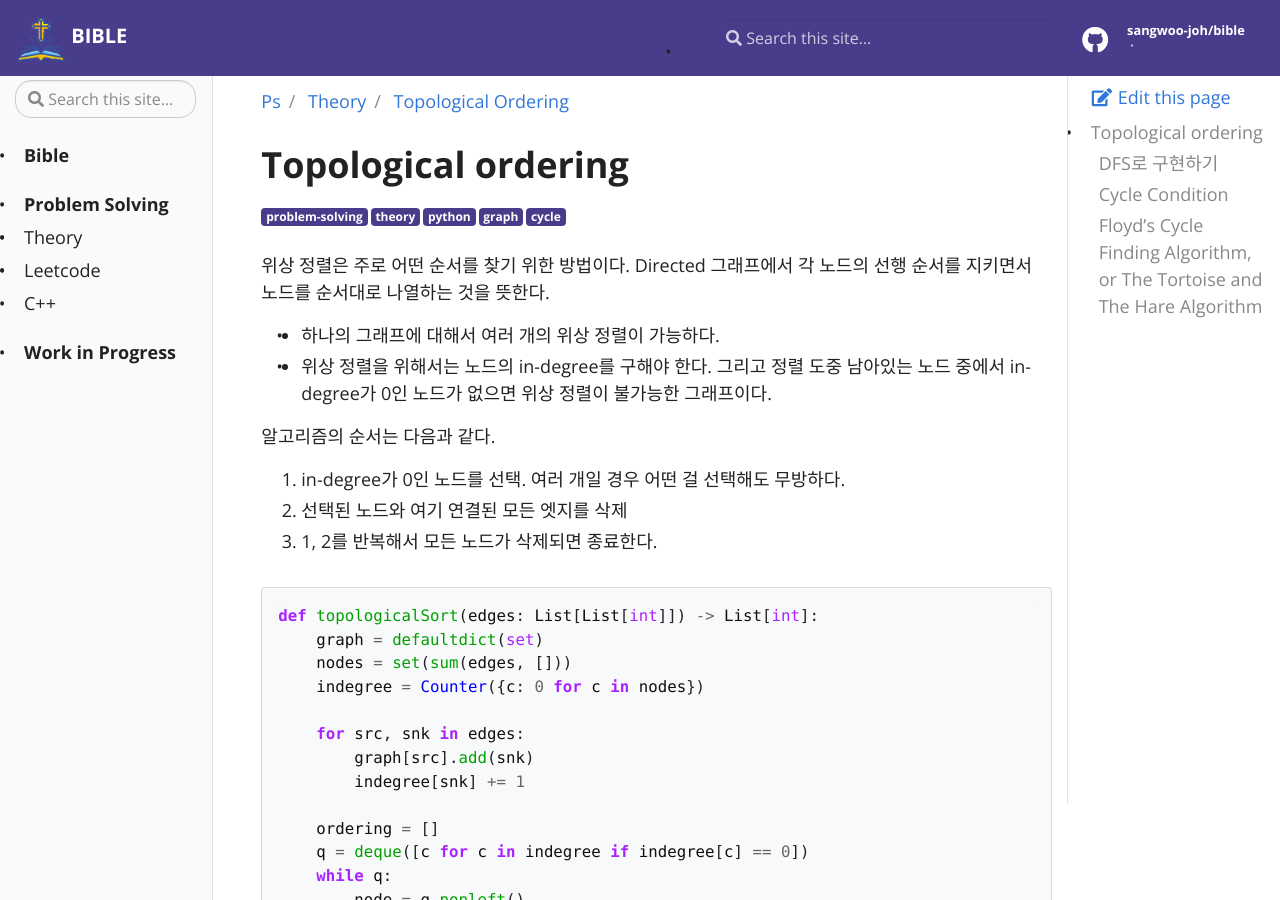
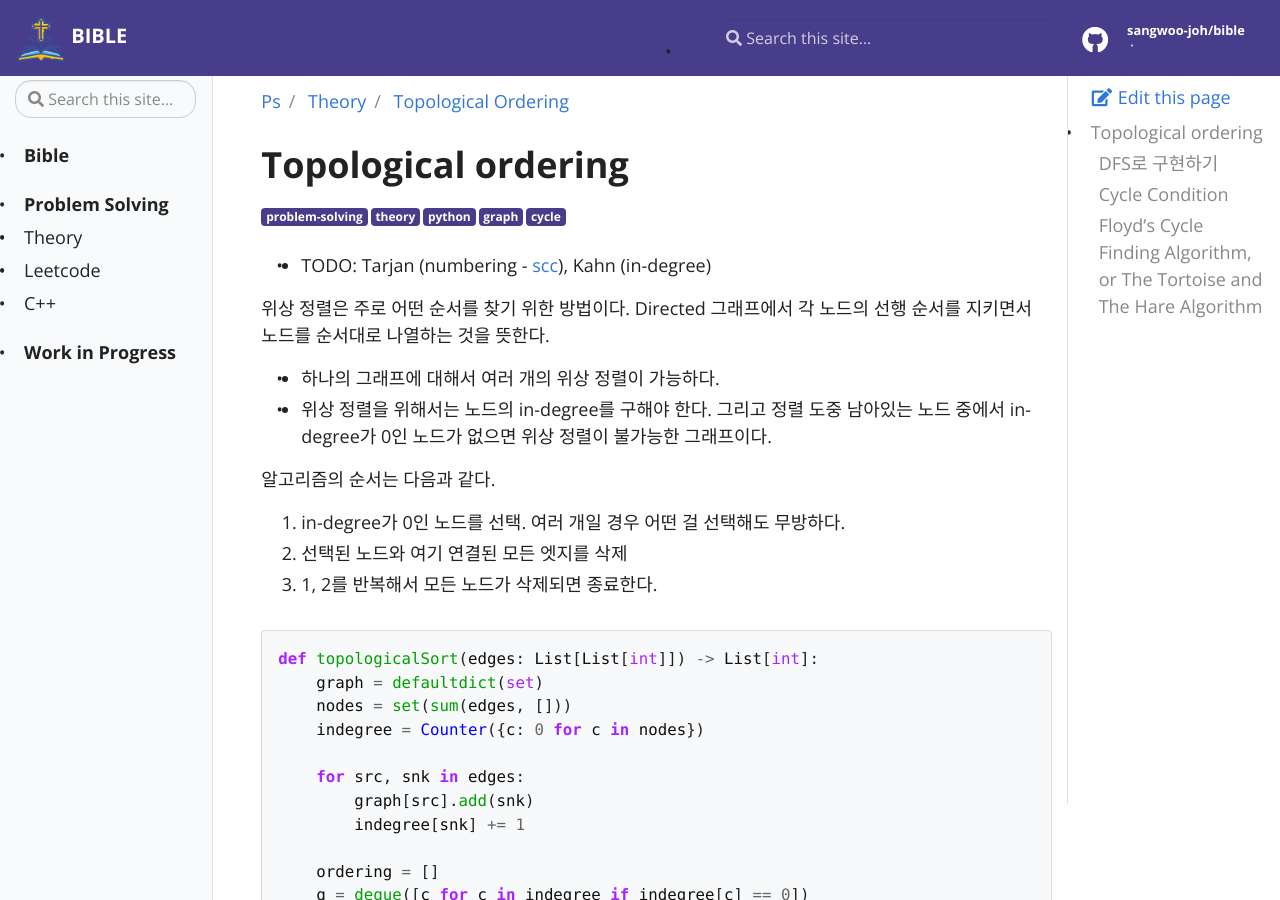
Before and after one commit to sangwoo-joh/book, a Jekyll site: the page built from ps/theory/topological-ordering.md, in a window 1280 px wide and 900 px high. Built offline with Jekyll 4.4.1, drawn with Linux system fonts in a browser that asks for light colours; comment, search, counter and statistics services are not loaded; some of the changed text lies outside the part shown.

Commit message:
add todo

```diff
--- a/ps/theory/topological-ordering.md
+++ b/ps/theory/topological-ordering.md
@@ -2,10 +2,12 @@
 layout: page
 tags: [problem-solving, theory, python, graph, cycle]
 title: Topological Ordering
-last_update: 2023-02-12 10:42:07
+last_update: 2023-03-26 11:17:27
 ---
 
 # Topological ordering
+ - TODO: Tarjan (numbering -
+   [scc](../../leetcode/critical-connections-in-a-network/)), Kahn (in-degree)
 
  위상 정렬은 주로 어떤 순서를 찾기 위한 방법이다. Directed 그래프에서 각 노드의
  선행 순서를 지키면서 노드를 순서대로 나열하는 것을 뜻한다.
```
